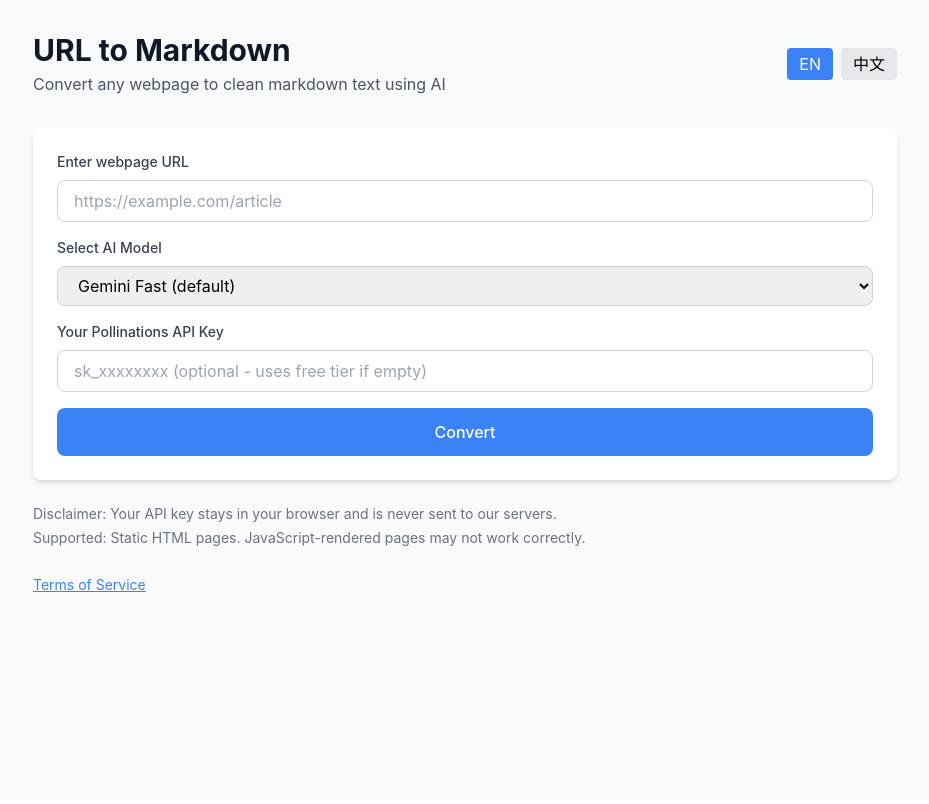
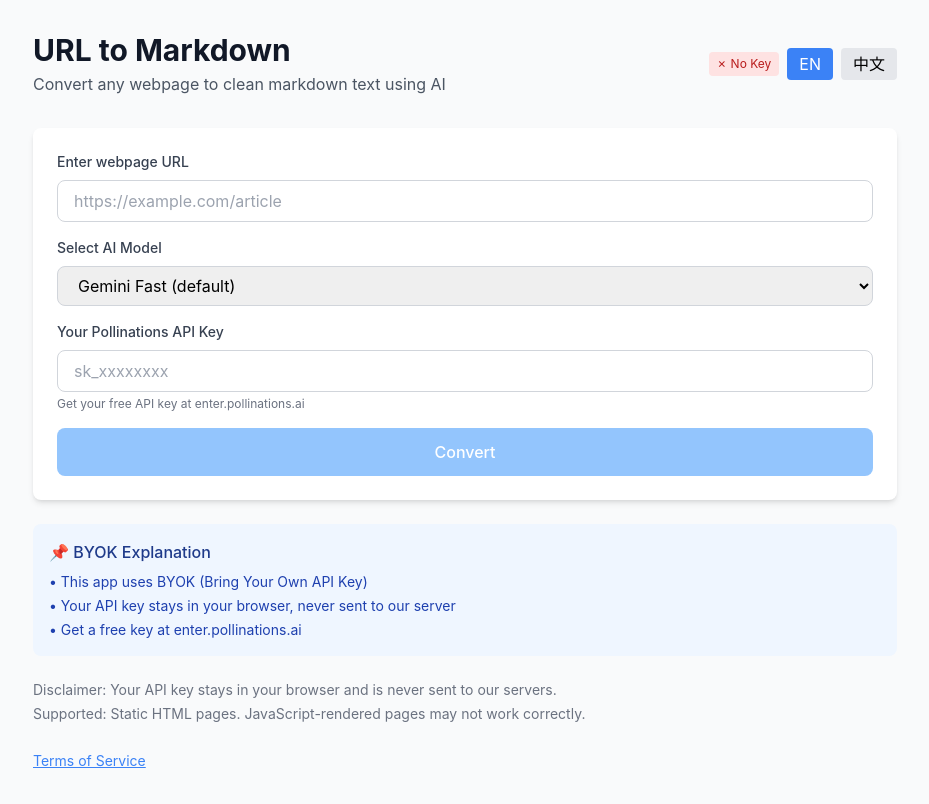
Before and after one commit to kanfred/pollinations-url-text, a Next.js app: page / in a window 1280 px wide. Shown: the top 804 px of the page, without its empty margins (175-1104 px from the left). Built offline with nearby package versions, Linux system fonts and the light colour scheme.

Commit message:
True BYOK: Client-side Pollinations API call
- Server only fetches HTML (user's bandwidth)
- Client calls Pollinations directly with user's API key
- API key never touches server
- Add status indicator (API Ready / No Key)
- Add debug preview of extracted text

```diff
--- a/app/api/convert/route.ts
+++ b/app/api/convert/route.ts
@@ -3,26 +3,10 @@ import { extractTextFromHtml, isValidUrl } from '@/lib/extract';
 
 const POLLINATIONS_API = 'https://gen.pollinations.ai/v1/chat/completions';
 
-const MODELS = [
-  'gemini-fast',
-  'openai',
-  'openai-fast',
-  'qwen-vision',
-  'claude-fast',
-  'kimi',
-  'gemini-search'
-] as const;
-
-type Model = typeof MODELS[number];
-
 export async function POST(request: NextRequest) {
   try {
     const body = await request.json();
-    const { url, model = 'gemini-fast', apiKey } = body as {
-      url?: string;
-      model?: string;
-      apiKey?: string;
-    };
+    const { url } = body as { url?: string };
 
     // Validate URL
     if (!url || !isValidUrl(url)) {
@@ -32,10 +16,7 @@ export async function POST(request: NextRequest) {
       );
     }
 
-    // Validate model
-    const selectedModel = MODELS.includes(model as Model) ? model : 'gemini-fast';
-
-    // Fetch the webpage
+    // Fetch the webpage (server-side, user's bandwidth)
     const response = await fetch(url, {
       headers: {
         'User-Agent': 'Mozilla/5.0 (compatible; URL-to-Markdown Bot/1.0)',
@@ -54,59 +35,12 @@ export async function POST(request: NextRequest) {
     const html = await response.text();
     const extractedText = extractTextFromHtml(html);
 
-    // Trim to reasonable length for API (first 15000 chars)
-    const trimmedText = extractedText.slice(0, 15000);
-
-    // Build the prompt
-    const prompt = `Convert the following webpage content into clean markdown format. Preserve headings, lists, code blocks, and important formatting. Remove navigation elements, ads, and irrelevant content.
-
-Content:
-${trimmedText}
-
-Respond ONLY with the markdown formatted content.`;
-
-    // Call Pollinations API
-    const headers: Record<string, string> = {
-      'Content-Type': 'application/json'
-    };
-
-    if (apiKey && apiKey.startsWith('sk_')) {
-      headers['Authorization'] = `Bearer ${apiKey}`;
-    }
-
-    const aiResponse = await fetch(POLLINATIONS_API, {
-      method: 'POST',
-      headers,
-      body: JSON.stringify({
-        model: selectedModel,
-        messages: [
-          {
-            role: 'user',
-            content: prompt
-          }
-        ],
-        temperature: 0.3
-      }),
-      signal: AbortSignal.timeout(60000)
-    });
-
-    if (!aiResponse.ok) {
-      return NextResponse.json(
-        { error: `AI API error: ${aiResponse.status}` },
-        { status: aiResponse.status }
-      );
-    }
-
-    const aiData = await aiResponse.json();
-    const markdown = aiData.choices?.[0]?.message?.content || '';
-
+    // Return extracted text - client will call Pollinations directly
     return NextResponse.json({
       success: true,
-      markdown,
+      extractedText,
       originalUrl: url,
-      model: selectedModel,
-      originalLength: extractedText.length,
-      markdownLength: markdown.length
+      originalLength: extractedText.length
     });
 
   } catch (error) {
--- a/app/page.tsx
+++ b/app/page.tsx
@@ -3,11 +3,11 @@
 import { useState, useEffect } from 'react';
 import { translations, Language } from '@/lib/i18n';
 
-type TranslationKeys = keyof typeof translations.en;
-
 function getNestedValue(obj: any, path: string): string {
   return path.split('.').reduce((acc, part) => acc && acc[part], obj) || path;
 }
+
+const POLLINATIONS_API = 'https://gen.pollinations.ai/v1/chat/completions';
 
 export default function Home() {
   const [lang, setLang] = useState<Language>('en');
@@ -18,6 +18,8 @@ export default function Home() {
   const [loading, setLoading] = useState(false);
   const [error, setError] = useState('');
   const [showTerms, setShowTerms] = useState(false);
+  const [apiReady, setApiReady] = useState(false);
+  const [extractedText, setExtractedText] = useState('');
 
   const t = (key: string) => getNestedValue(translations[lang], key);
 
@@ -29,9 +31,20 @@ export default function Home() {
     // Load saved preferences
     const savedModel = localStorage.getItem('pollinations_model');
     const savedLang = localStorage.getItem('pollinations_lang');
+    const savedKey = localStorage.getItem('pollinations_key');
     if (savedLang) setLang(savedLang as Language);
     if (savedModel) setModel(savedModel);
+    if (savedKey) setApiKey(savedKey);
   }, []);
+
+  useEffect(() => {
+    // Check if API key is valid
+    if (apiKey && apiKey.startsWith('sk_')) {
+      setApiReady(true);
+    } else {
+      setApiReady(false);
+    }
+  }, [apiKey]);
 
   const handleLangChange = (newLang: Language) => {
     setLang(newLang);
@@ -43,30 +56,80 @@ export default function Home() {
     localStorage.setItem('pollinations_model', newModel);
   };
 
+  const handleApiKeyChange = (newKey: string) => {
+    setApiKey(newKey);
+    if (newKey) {
+      localStorage.setItem('pollinations_key', newKey);
+    } else {
+      localStorage.removeItem('pollinations_key');
+    }
+  };
+
   const handleConvert = async () => {
     if (!url.trim()) {
       setError(t('invalidUrl'));
       return;
     }
 
+    if (!apiKey) {
+      setError(lang === 'zh-TW' ? '請輸入 API Key' : 'Please enter your API Key');
+      return;
+    }
+
     setLoading(true);
     setError('');
     setResult('');
+    setExtractedText('');
 
     try {
-      const response = await fetch('/api/convert', {
+      // Step 1: Fetch HTML (server-side)
+      const fetchResponse = await fetch('/api/convert', {
         method: 'POST',
         headers: { 'Content-Type': 'application/json' },
-        body: JSON.stringify({ url, model, apiKey })
+        body: JSON.stringify({ url })
       });
 
-      const data = await response.json();
+      const fetchData = await fetchResponse.json();
 
-      if (!response.ok) {
-        throw new Error(data.error || 'Conversion failed');
+      if (!fetchResponse.ok) {
+        throw new Error(fetchData.error || 'Failed to fetch URL');
       }
 
-      setResult(data.markdown);
+      setExtractedText(fetchData.extractedText);
+
+      // Step 2: Convert to markdown (client-side with user's API key)
+      const trimmedText = fetchData.extractedText.slice(0, 15000);
+
+      const prompt = `Convert the following webpage content into clean markdown format. Preserve headings, lists, code blocks, and important formatting. Remove navigation elements, ads, and irrelevant content.
+
+Content:
+${trimmedText}
+
+Respond ONLY with the markdown formatted content.`;
+
+      const aiResponse = await fetch(POLLINATIONS_API, {
+        method: 'POST',
+        headers: {
+          'Authorization': `Bearer ${apiKey}`,
+          'Content-Type': 'application/json'
+        },
+        body: JSON.stringify({
+          model,
+          messages: [{ role: 'user', content: prompt }],
+          temperature: 0.3
+        })
+      });
+
+      if (!aiResponse.ok) {
+        const errText = await aiResponse.text();
+        throw new Error(`AI API error ${aiResponse.status}: ${errText}`);
+      }
+
+      const aiData = await aiResponse.json();
+      const markdown = aiData.choices?.[0]?.message?.content || '';
+
+      setResult(markdown);
+
     } catch (err) {
       setError(err instanceof Error ? err.message : t('fetchError'));
     } finally {
@@ -97,7 +160,10 @@ export default function Home() {
             <h1 className="text-3xl font-bold text-gray-900">{t('title')}</h1>
             <p className="text-gray-600 mt-1">{t('description')}</p>
           </div>
-          <div className="flex gap-2">
+          <div className="flex gap-2 items-center">
+            <span className={`px-2 py-1 rounded text-xs ${apiReady ? 'bg-green-100 text-green-700' : 'bg-red-100 text-red-700'}`}>
+              {apiReady ? '✓ API Ready' : '✗ No Key'}
+            </span>
             <button
               onClick={() => handleLangChange('en')}
               className={`px-3 py-1 rounded ${lang === 'en' ? 'bg-blue-500 text-white' : 'bg-gray-200'}`}
@@ -152,15 +218,20 @@ export default function Home() {
             <input
               type="password"
               value={apiKey}
-              onChange={(e) => setApiKey(e.target.value)}
-              placeholder={t('apiKeyPlaceholder')}
+              onChange={(e) => handleApiKeyChange(e.target.value)}
+              placeholder="sk_xxxxxxxx"
               className="w-full px-4 py-2 border border-gray-300 rounded-lg focus:ring-2 focus:ring-blue-500"
             />
+            <p className="text-xs text-gray-500 mt-1">
+              {lang === 'zh-TW'
+                ? '去 enter.pollinations.ai 獲取你的 API Key（免費）'
+                : 'Get your free API key at enter.pollinations.ai'}
+            </p>
           </div>
 
           <button
             onClick={handleConvert}
-            disabled={loading}
+            disabled={loading || !apiReady}
             className="w-full bg-blue-500 text-white py-3 rounded-lg font-medium hover:bg-blue-600 disabled:bg-blue-300 transition"
           >
             {loading ? t('converting') : t('convert')}
@@ -171,6 +242,18 @@ export default function Home() {
               {error}
             </div>
           )}
+        </div>
+
+        {/* BYOK Info */}
+        <div className="bg-blue-50 rounded-lg p-4 mb-6">
+          <h3 className="font-medium text-blue-900 mb-2">
+            {lang === 'zh-TW' ? '📌 BYOK 說明' : '📌 BYOK Explanation'}
+          </h3>
+          <ul className="text-sm text-blue-800 space-y-1">
+            <li>• {lang === 'zh-TW' ? '此應用使用 BYOK (自帶 API Key)' : 'This app uses BYOK (Bring Your Own API Key)'}</li>
+            <li>• {lang === 'zh-TW' ? '你的 API Key 只存在你的瀏覽器，不會上傳到伺服器' : 'Your API key stays in your browser, never sent to our server'}</li>
+            <li>• {lang === 'zh-TW' ? '去 enter.pollinations.ai 免費註冊獲取 key' : 'Get a free key at enter.pollinations.ai'}</li>
+          </ul>
         </div>
 
         {/* Disclaimer */}
@@ -189,6 +272,19 @@ export default function Home() {
         {showTerms && (
           <div className="bg-white rounded-lg shadow-md p-6 mb-6">
             <p className="text-gray-700">{t('termsContent')}</p>
+          </div>
+        )}
+
+        {/* Extracted Text (debug) */}
+        {extractedText && (
+          <div className="bg-yellow-50 rounded-lg p-4 mb-6">
+            <h3 className="font-medium text-yellow-900 mb-2">
+              {lang === 'zh-TW' ? '📄 提取的文字 (預覽)' : '📄 Extracted Text (preview)'}
+            </h3>
+            <pre className="whitespace-pre-wrap text-xs text-yellow-800 bg-yellow-100 p-2 rounded max-h-32 overflow-auto">
+              {extractedText.slice(0, 500)}
+              {extractedText.length > 500 && '...'}
+            </pre>
           </div>
         )}
 
```
